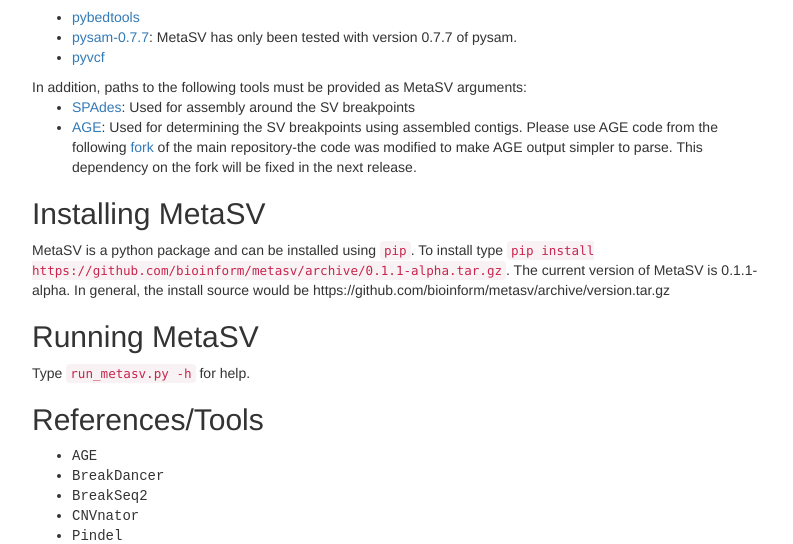
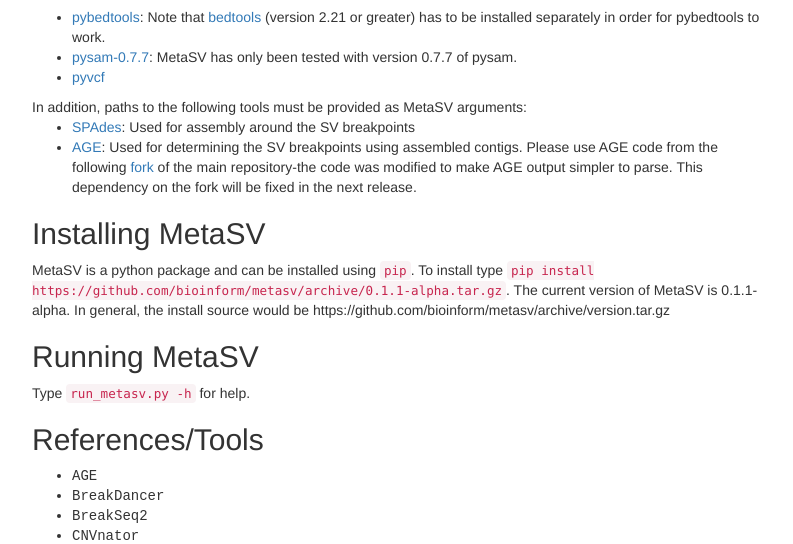
Before and after one commit to bioinform/metasv, a plain HTML site: page index.html in a window 1280 px wide. Shown: the part 556-1100 px from the top of the page, without its empty margins (243-1036 px from the left). Drawn offline with nearby package versions, Linux system fonts and the light colour scheme.

Commit message:
Mention bedtools dependency for pybedtools

```diff
--- a/index.html
+++ b/index.html
@@ -118,7 +118,7 @@
 <p>
    The following Python packages must be installed:
    <ul>
-      <li><a href="http://pythonhosted.org/pybedtools">pybedtools</a></li>
+      <li><a href="http://pythonhosted.org/pybedtools">pybedtools</a>:  Note that <a href="https://github.com/arq5x/bedtools2">bedtools</a> (version 2.21 or greater) has to be installed separately in order for pybedtools to work.</li>
       <li><a href="https://pypi.python.org/packages/source/p/pysam/pysam-0.7.7.tar.gz">pysam-0.7.7</a>: MetaSV has only been tested with version 0.7.7 of pysam.</li>
       <li><a href="https://github.com/jamescasbon/PyVCF">pyvcf</a></li>
    </ul>
```
